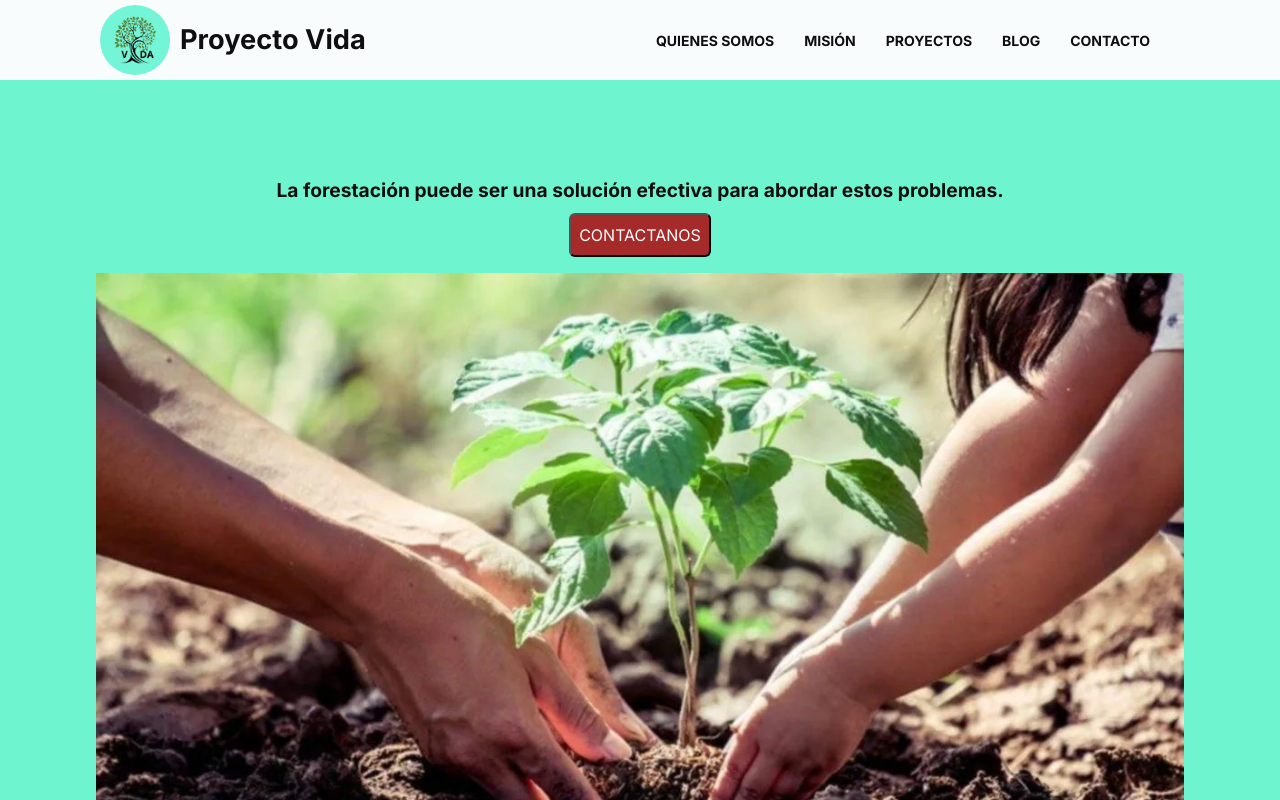
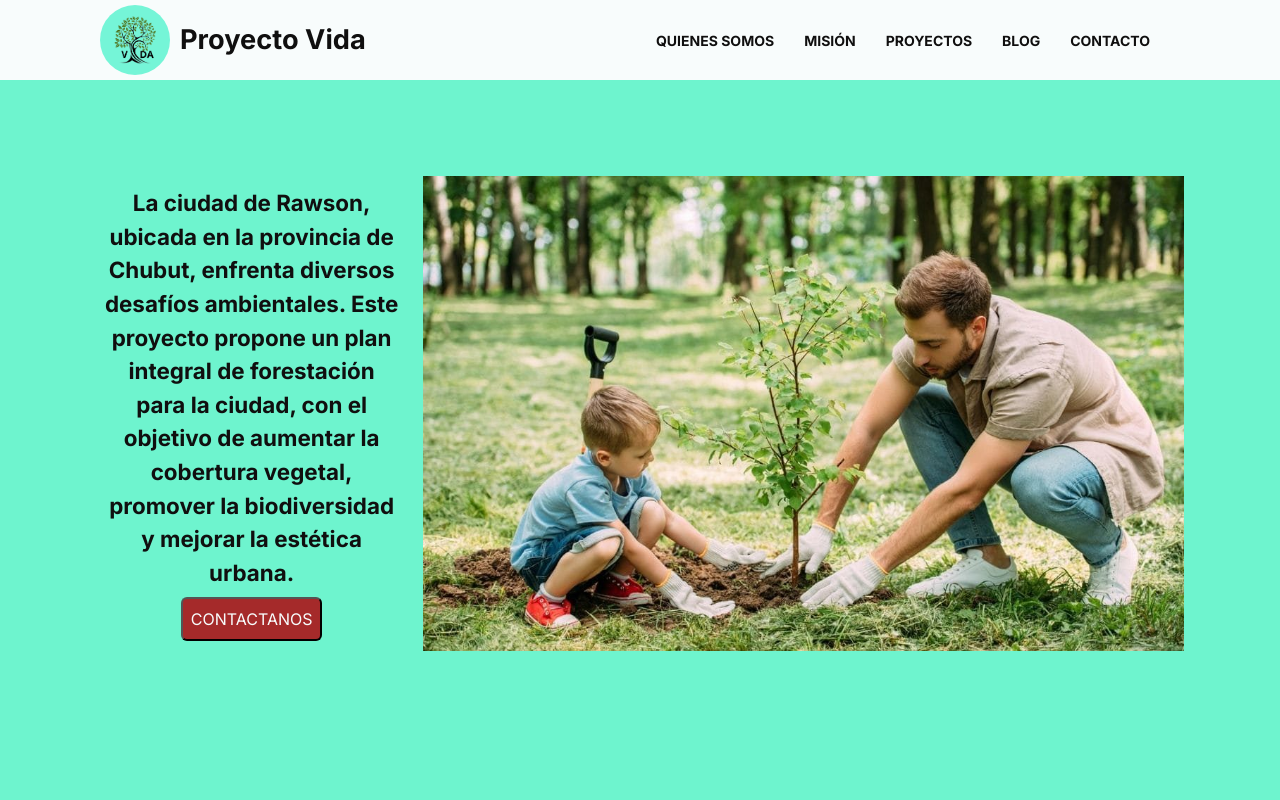
Before and after one commit to dev-back55/Proyecto-Vida, a Next.js app: page / in a window 1280 px wide. Shown: the top 800 px of the page. Built offline with nearby package versions, Linux system fonts and the light colour scheme.

Commit message:
slider hero responsive

```diff
--- a/components/Slider.module.css
+++ b/components/Slider.module.css
@@ -38,3 +38,27 @@
     padding: 0.5rem;
     border-radius: 6px;
 }
+
+/* Tablet and Smaller Desktop */
+@media (min-width: 820px) and (max-width: 1920px) {
+    .slider_container {
+        display: flex;
+        flex-direction: row;
+        height: 100%;
+        gap: 1rem;
+
+        justify-content: center;
+        align-items: center;
+    }
+
+    .text_container {
+
+        padding: 0.5rem;
+        width: 40%;
+    }
+
+    .descrip_container {
+        font-size: 1.4rem;
+        text-align: center;
+    }
+  }
```
